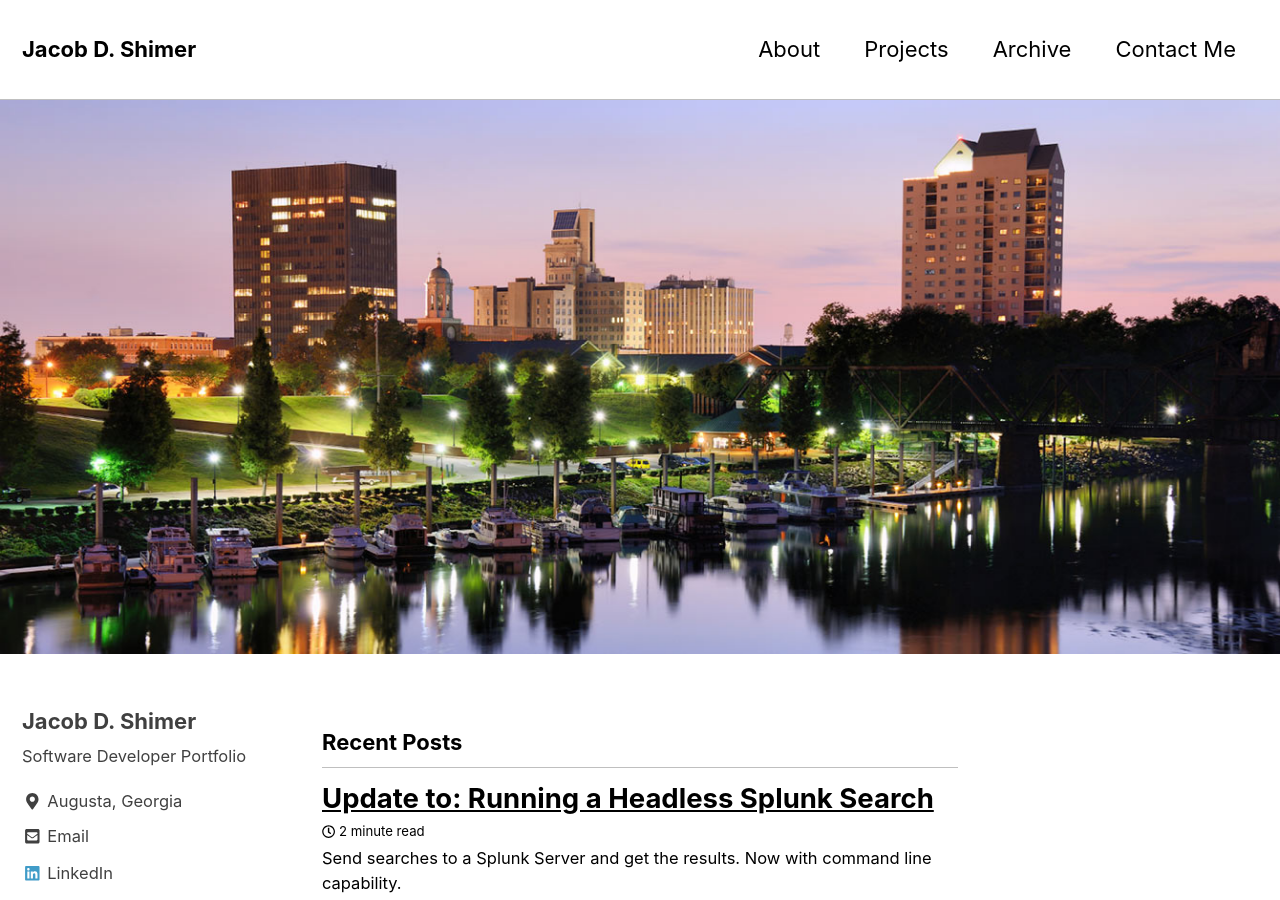
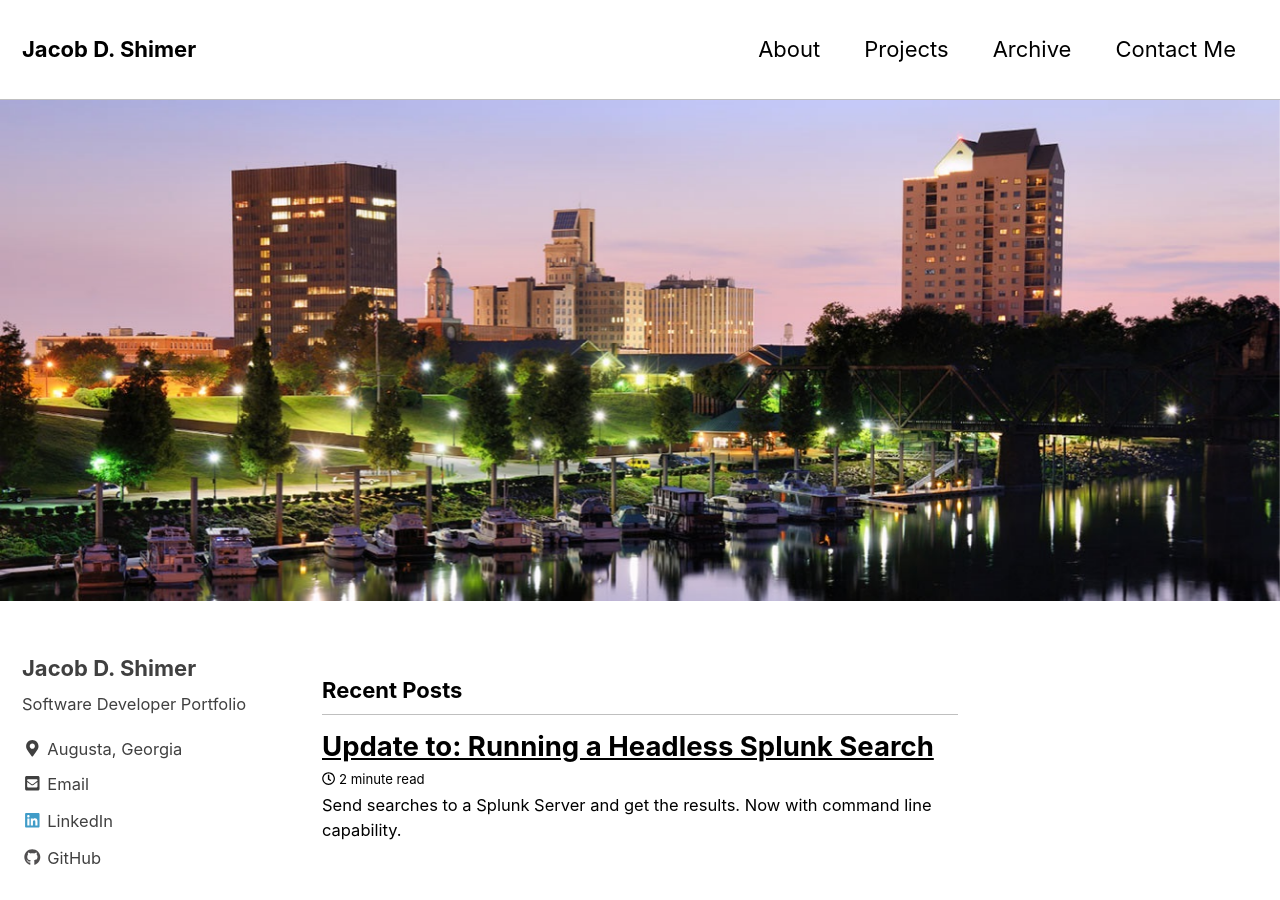
Before and after one commit to jacobdshimer/jacobdshimer.github.io, a Jekyll site: the page built from index.html, in a window 1280 px wide and 900 px high. Built offline with Jekyll 4.4.1, drawn with Linux system fonts in a browser that asks for light colours; nearby versions of some CDN libraries; the list of posts is cut into pages by our own code.

Commit message:
Changed the index.html's banner to hopefully a slightly smaller banner

```diff
--- a/index.html
+++ b/index.html
@@ -2,5 +2,5 @@
 layout: home
 author_profile: true
 header:
-  image: "/assets/images/waterfront.jpg"
+  image: "/assets/images/waterfront2.jpg"
 ---
```
Also changed, not shown: assets/images/waterfront2.jpg (added).
